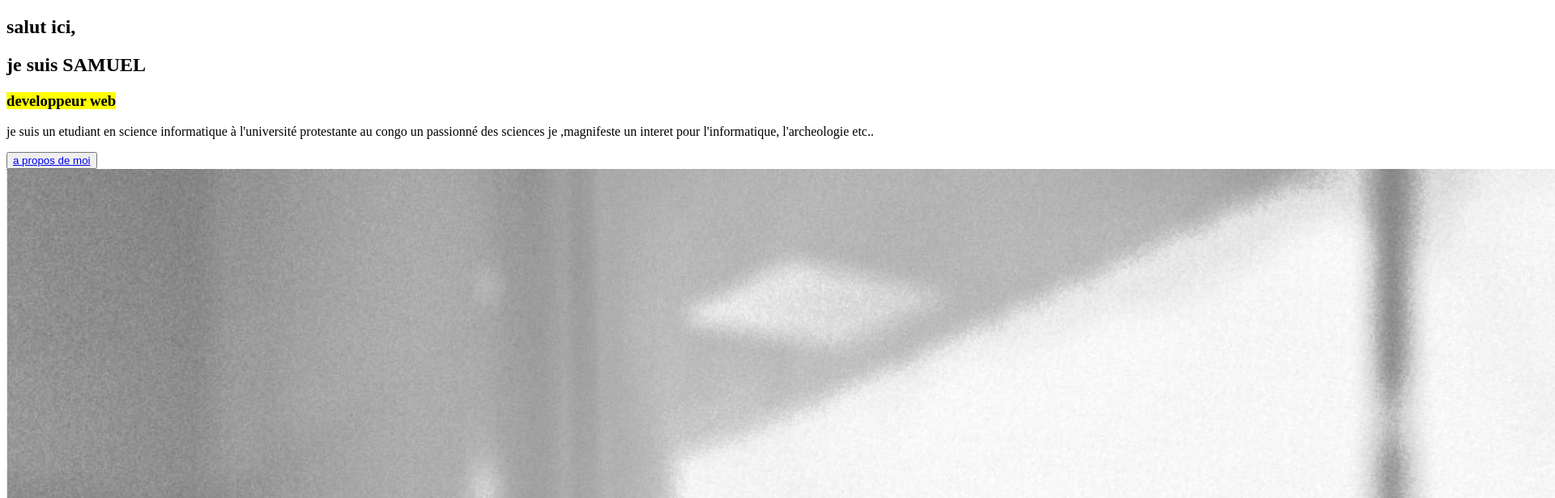
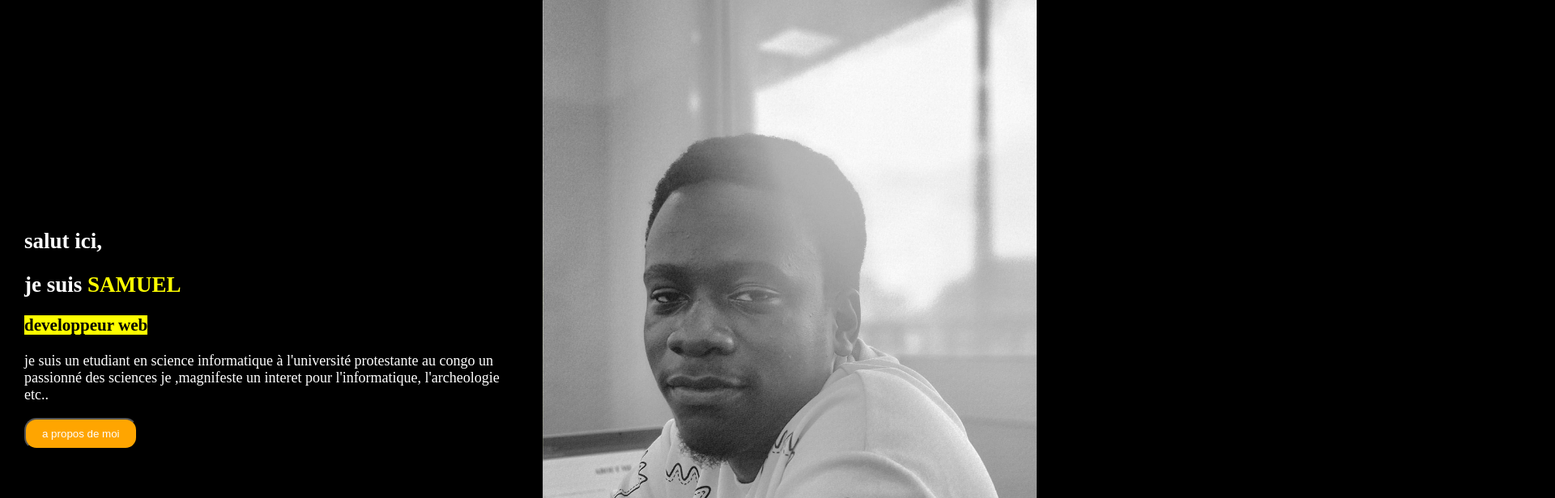
Before and after one commit to samuelnsasi635-png/portfolio, a plain HTML site: page index.html in a window 1280 px wide. Shown: the top 616 px of the page at 81% size, 1920 px wide, since content can reach past the window. Drawn offline with Linux system fonts and the light colour scheme.

Commit message:
Change stylesheet link in index.html
Updated stylesheet link from solo.css to style.css.

```diff
--- a/index.html
+++ b/index.html
@@ -5,7 +5,7 @@
     <meta charset="UTF-8">
     <meta name="decription" content="mon potfolio  bientot disponible sur le net">
     <title>portfolio</title>
-    <link rel="stylesheet" href="solo.css">
+    <link rel="stylesheet" href="style.css">
 </head>
 
 <body>
```
